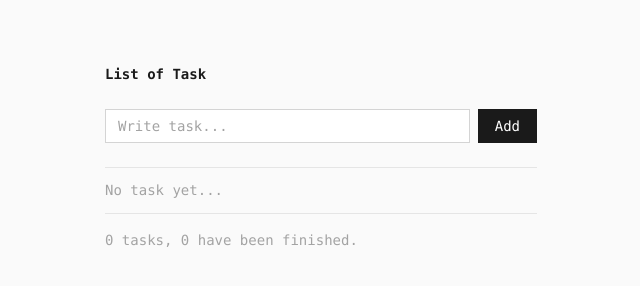
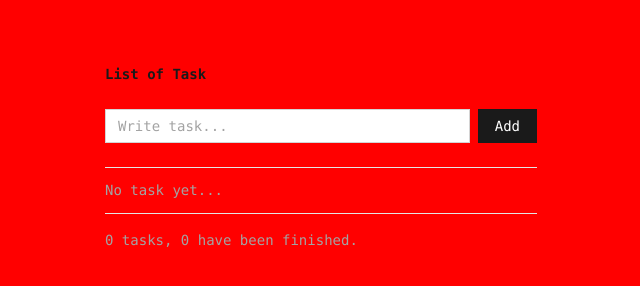
Before and after one commit to beyond-farabi/list_of_task, a plain HTML site: page index.html in a window 1280 px wide. Shown: the whole page, without its empty margins (319-959 px from the left). Drawn offline with Linux system fonts and the light colour scheme.

Commit message:
style: change background to red

```diff
--- a/style.css
+++ b/style.css
@@ -9,7 +9,7 @@ body {
     font-size: 14px;
     line-height: 1.5;
     color: #1a1a1a;
-    background: #fafafa;
+    background: #ff0000;
     max-width: 480px;
     margin: 64px auto;
     padding: 0 24px;
```
